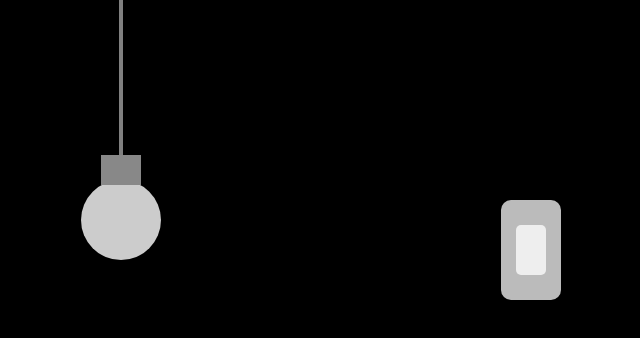
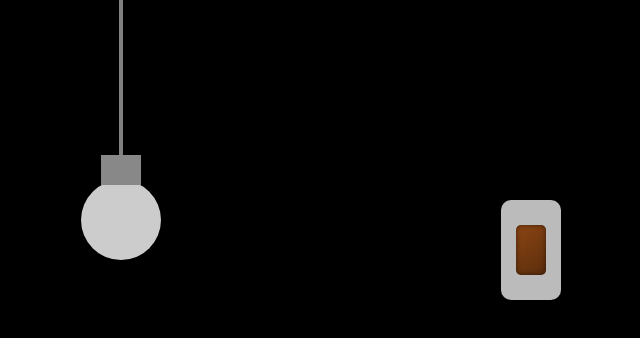
Before and after one commit to PrahladKumar-dev/lightbulb-project, a plain HTML site: page index.html in a window 1280 px wide. Shown: the whole page, without its empty margins (519-1159 px from the left). Drawn offline with Linux system fonts and the light colour scheme.

Commit message:
updated switch color

```diff
--- a/style.css
+++ b/style.css
@@ -64,9 +64,11 @@ body {
 .btn {
   width: 30px;
   height: 50px;
-  background: #eee;
+  background: linear-gradient(145deg, #8B4513, #5a2d0c);
   border-radius: 5px;
   cursor: pointer;
+  transition: 0.2s;
+  box-shadow: inset 0 0 5px rgba(0,0,0,0.5);
 }
 
 .content {
@@ -116,7 +118,7 @@ body {
 }
 
 .btn:hover {
-  background: #ddd;
+  background: #a0522d;
 }
 
 .switch:active .btn {
```
